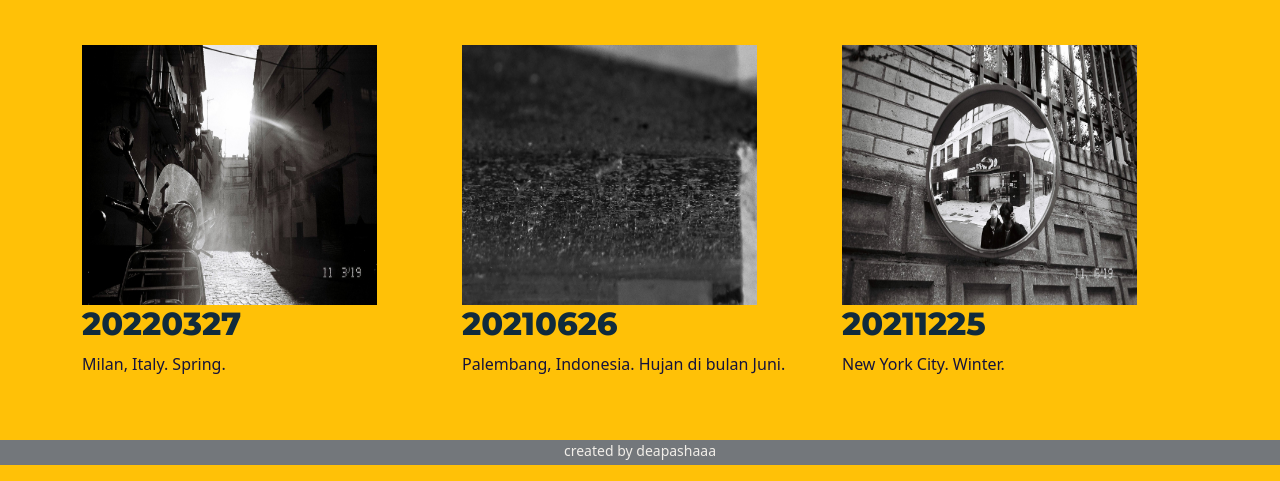
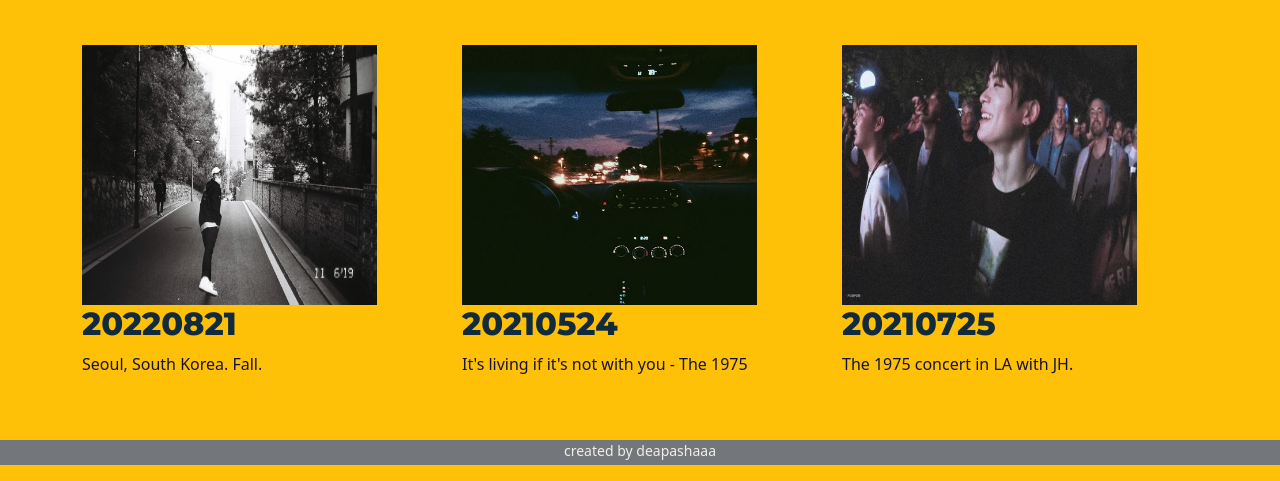
Before and after one commit to deapashaaa/project_sintak3, a website: page index.html in a window 1280 px wide. Shown: the part 715-1196 px from the top of the page. Drawn offline with nearby package versions, Linux system fonts and the light colour scheme.

Commit message:
nambahin gambar

```diff
--- a/index.html
+++ b/index.html
@@ -65,21 +65,21 @@
     <div class="container">
       <div class="row mb-5 justify-content-center">
         <div class="col-12 col-md-6 col-lg-4">
-          <img src="jhnp1.jpg" alt="1" />
-          <h2>20220327</h2>
-          <p>Milan, Italy. Spring.</p>
+          <img src="jhnp6.jpg" alt="4" />
+          <h2>20220821</h2>
+          <p>Seoul, South Korea. Fall.</p>
         </div>
 
         <div class="col-12 col-md-6 col-lg-4">
-          <img src="jhnp2.jpg" alt="2" />
-          <h2>20210626</h2>
-          <p>Palembang, Indonesia. Hujan di bulan Juni.</p>
+          <img src="nd.jpg" alt="5" />
+          <h2>20210524</h2>
+          <p>It's living if it's not with you - The 1975</p>
         </div>
 
         <div class="col-12 col-md-6 col-lg-4">
-          <img src="jhnp5.jpg" alt="3" />
-          <h2>20211225</h2>
-          <p>New York City. Winter.</p>
+          <img src="jh7.jpg" alt="6" />
+          <h2>20210725</h2>
+          <p>The 1975 concert in LA with JH.</p>
         </div>
       </div>
     </div>
```
Also changed, not shown: jh7.jpg (added), jhnp6.jpg (added), nd.jpg (added).
